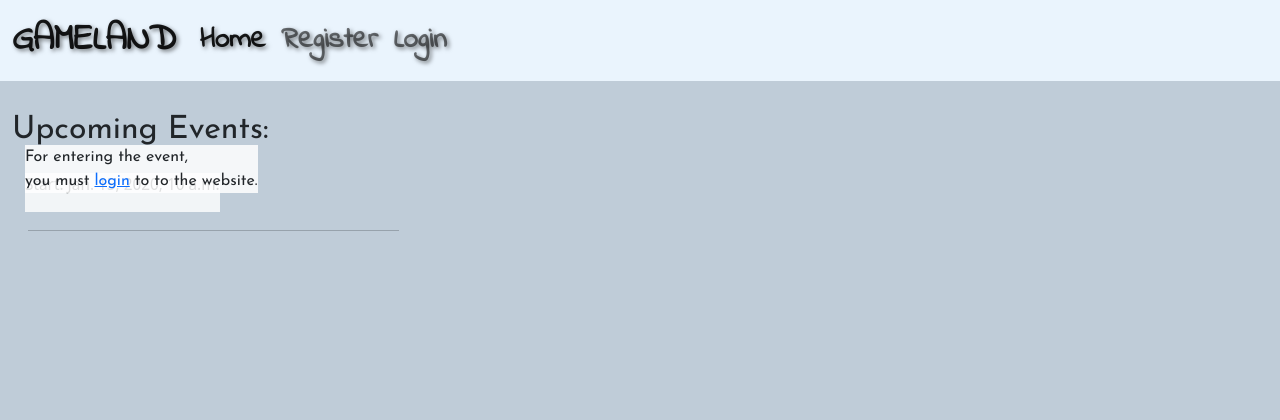
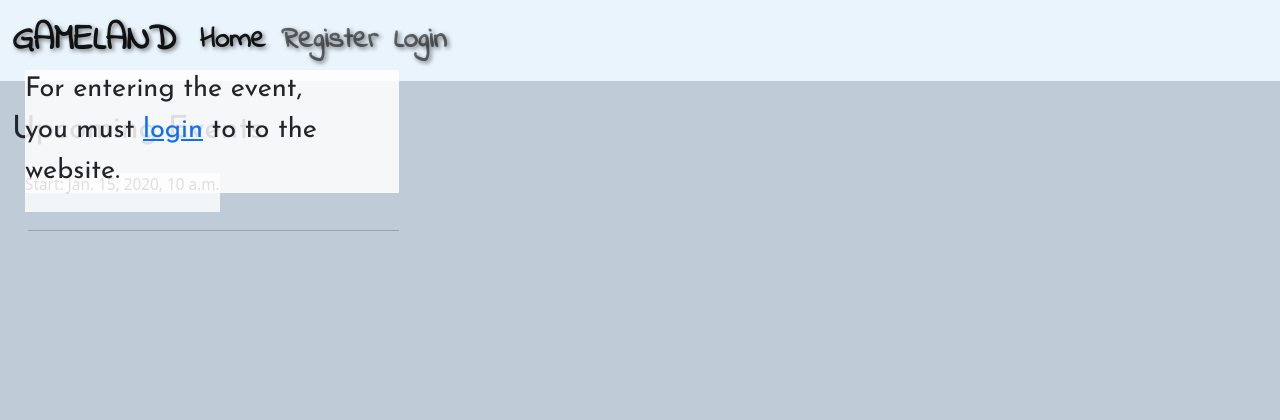
Before and after one commit to Karoskodev/Gameland, a Django app: page / in a window 1280 px wide. Shown: the top 420 px of the page. Run offline with Django 3.2, Linux system fonts and the light colour scheme; tables that the repository leaves empty hold one stand-in row (values such as "Sample post").

Commit message:
changed font size for event card if not authenticated

```diff
--- a/static/css/style.css
+++ b/static/css/style.css
@@ -65,7 +65,7 @@ form > ul {
 }
 
 .card-name2 {
-    font-size: 1rem;
+    font-size: 1.7rem;
 }
 
 
```
